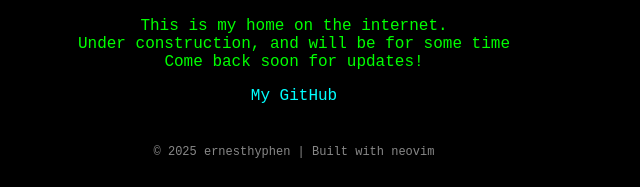
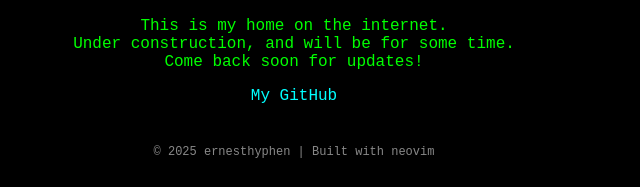
Before and after one commit to ernesthyphen/website, a plain HTML site: page index.html in a window 1280 px wide. Shown: the part 220-407 px from the top of the page, 346-986 px from the left. Drawn offline with Linux system fonts and the light colour scheme.

Commit message:
fixed typo

```diff
--- a/index.html
+++ b/index.html
@@ -62,7 +62,7 @@
     </div>
 
     <p>This is my home on the internet.<br>
-    Under construction, and will be for some time<br>
+    Under construction, and will be for some time.<br>
     Come back soon for updates!</p>
 
     <p><a href="https://github.com/ernesthyphen">My GitHub</a></p>
```
